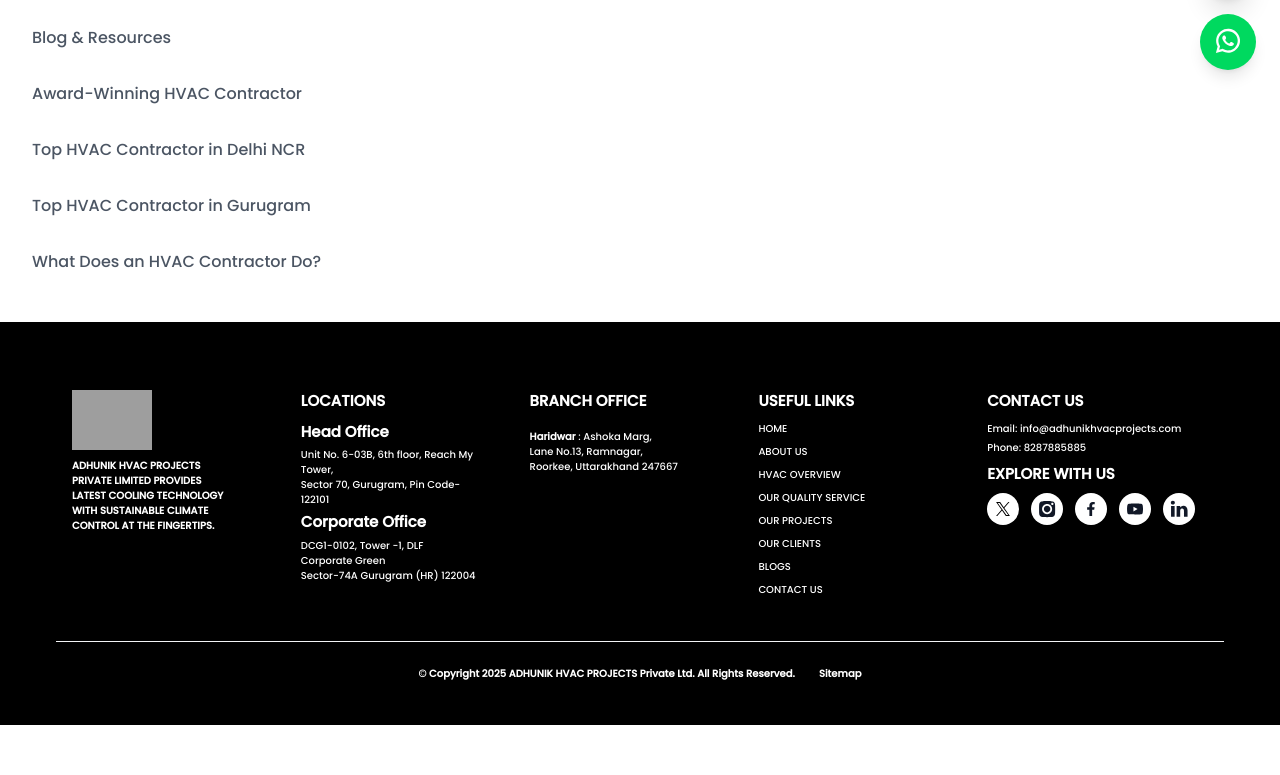
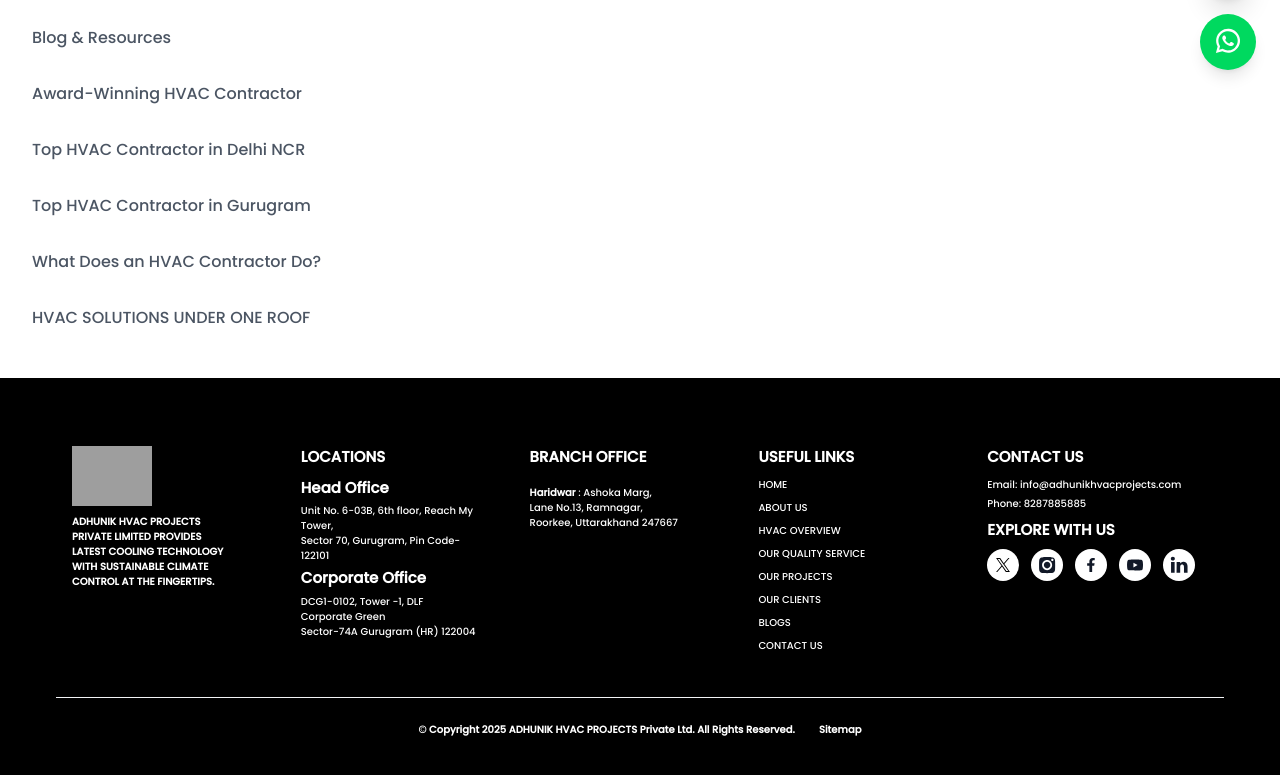
Before and after one commit to adhunikhvacprojects/adhunikHvacProjects, a Next.js app: page /sitemap in a window 1280 px wide. Shown: the part 706-1481 px from the top of the page. Before the commit the page ends 1431 px from the top, so only its background shows below. Built offline with nearby package versions, Linux system fonts and the light colour scheme; grey boxes are pictures that could not be loaded.

Commit message:
Update SiteMap.js

```diff
--- a/src/app/sitemap/SiteMap.js
+++ b/src/app/sitemap/SiteMap.js
@@ -20,6 +20,7 @@ export default function SiteMap() {
         { href: '/top-hvac-contractor-delhi-in-ncr',text: 'Top HVAC Contractor in Delhi NCR', title: 'Guide to selecting the best HVAC contractor for your projects in the Delhi NCR region.' },
         { href: '/top-hvac-contractor-in-gurugram', text: 'Top HVAC Contractor in Gurugram', title: 'Find specialized HVAC contractor services for projects located in the Gurugram (Gurgaon) area.' },
         { href: '/what-does-an-hvac-contractor-do', text: 'What Does an HVAC Contractor Do?', title: 'A comprehensive explanation of the roles, responsibilities, and scope of work for a professional HVAC contractor.' },
+        { href: '/hvac-solution-under-one-roof', text: 'HVAC SOLUTIONS UNDER ONE ROOF', title: 'The Single-Source Turnkey Contractor Built on a 19+ Year Legacy' },
     ];
 
      return (
```
